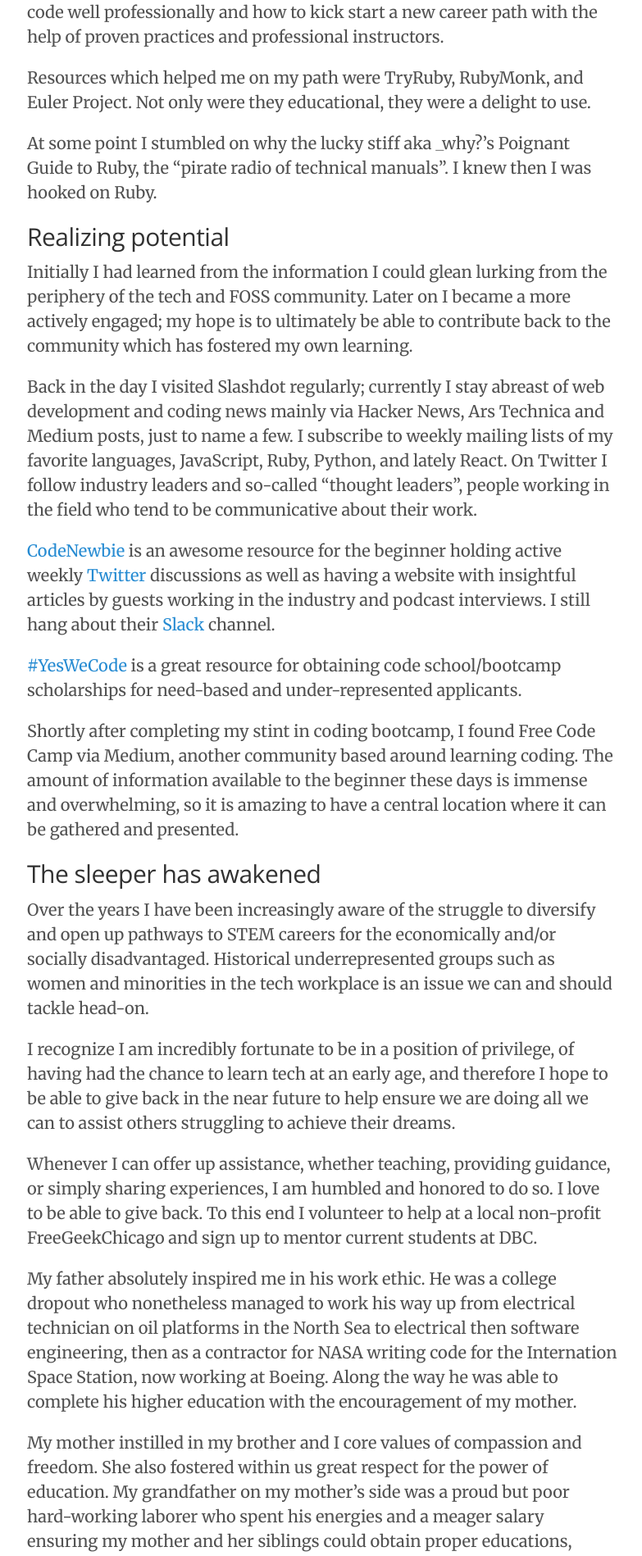
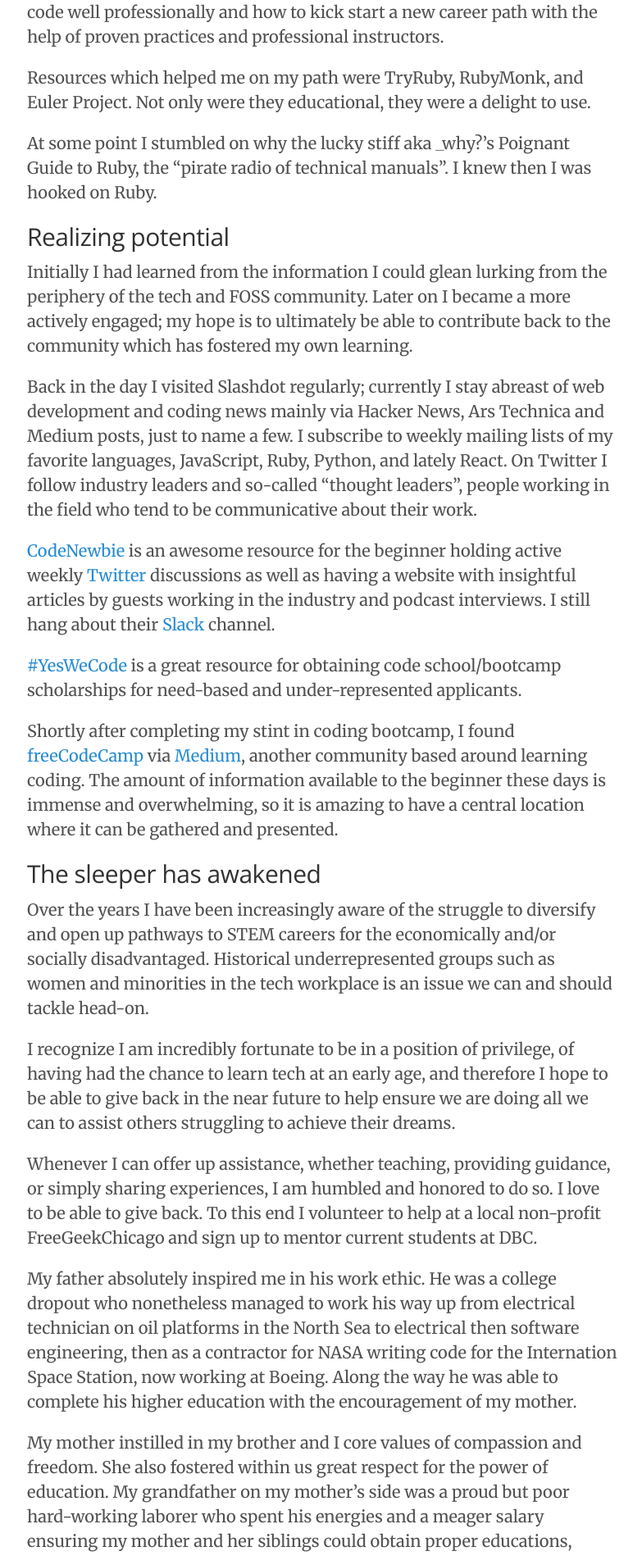
Before and after one commit to nchristiny/nchristiny.github.io, a Jekyll site: the page built from history/part2.md, in a window 1280 px wide. Shown: the part 1815-3713 px from the top of the page at 82% size, without its empty margins (247-1030 px from the left). Built offline with Jekyll 4.4.1, drawn with Linux system fonts in a browser that asks for light colours; nearby versions of some CDN libraries; comment, search, counter and statistics services are not loaded.

Commit message:
Add missing link

```diff
--- a/history/part2.md
+++ b/history/part2.md
@@ -42,7 +42,7 @@
 
 [#YesWeCode](http://www.yeswecode.org/) is a great resource for obtaining code school/bootcamp scholarships for need-based and under-represented applicants.
 
-Shortly after completing my stint in coding bootcamp, I found Free Code Camp via Medium, another community based around learning coding. The amount of information available to the beginner these days is immense and overwhelming, so it is amazing to have a central location where it can be gathered and presented.
+Shortly after completing my stint in coding bootcamp, I found [freeCodeCamp](https://www.freecodecamp.com/) via [Medium](https://medium.freecodecamp.com/), another community based around learning coding. The amount of information available to the beginner these days is immense and overwhelming, so it is amazing to have a central location where it can be gathered and presented.
 
 ## The sleeper has awakened
 Over the years I have been increasingly aware of the struggle to diversify and open up pathways to STEM careers for the economically and/or socially disadvantaged. Historical underrepresented groups such as women and minorities in the tech workplace is an issue we can and should tackle head-on.
```
